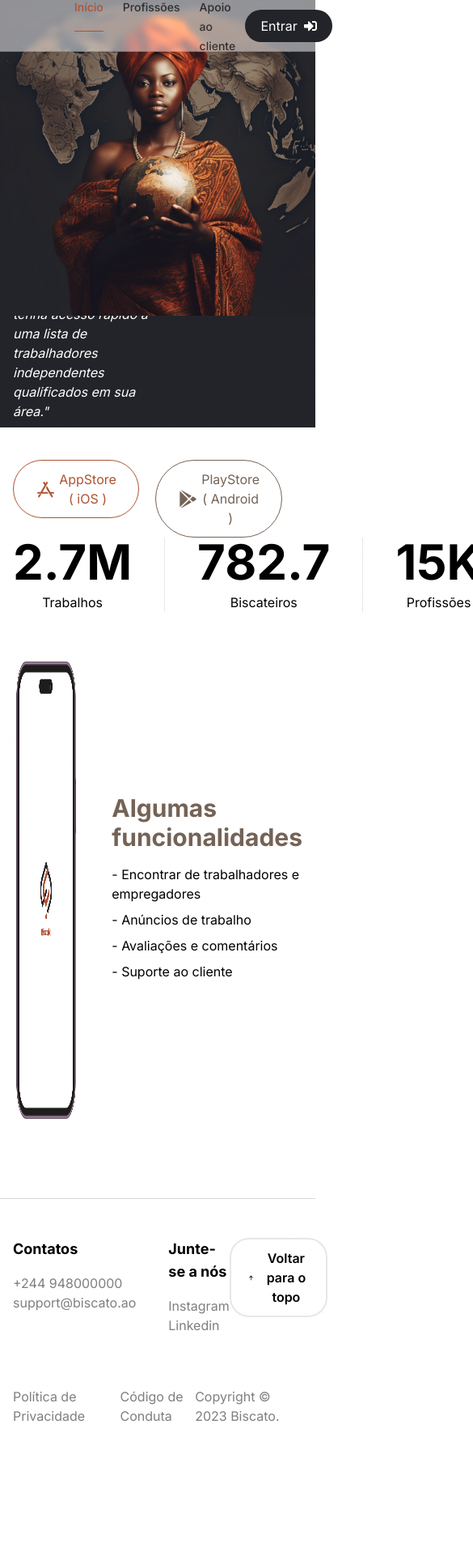
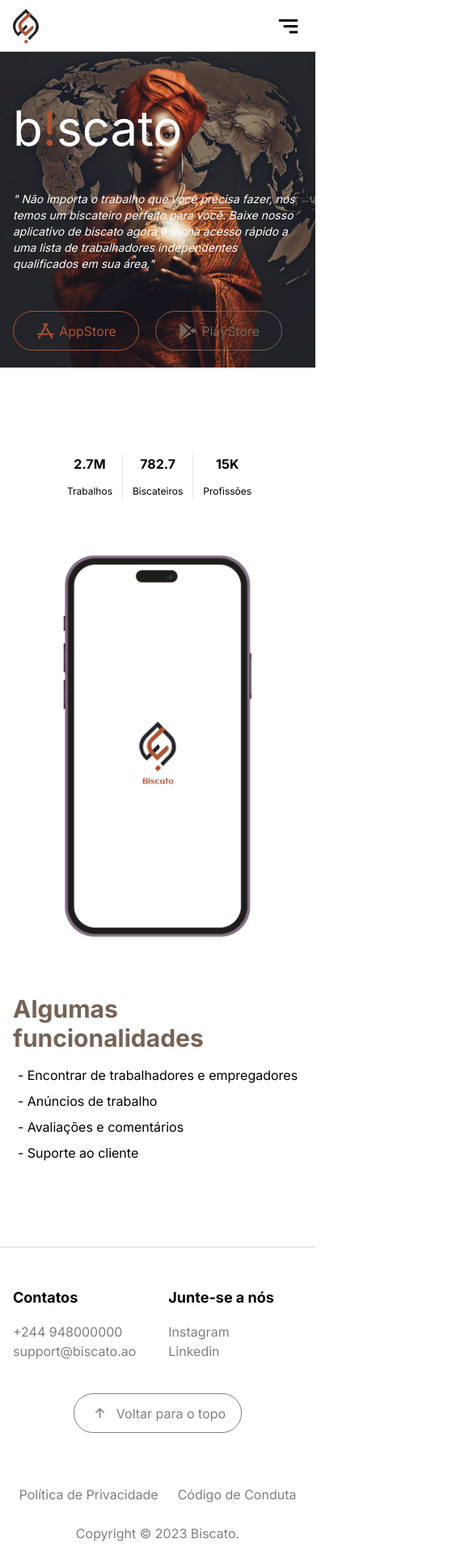
Before and after one commit to miguelbuca/bicato-frontend, a Next.js app: page / in a window 390 px wide. Shown: the whole page at 81% size, 585 px wide, since content can reach past the window. Before the commit the page ends 1777 px from the top, so only its background shows below. Built offline with nearby package versions, Linux system fonts and the light colour scheme.

Commit message:
feat: add responsive and re-write routes

```diff
--- a/src/app/page.tsx
+++ b/src/app/page.tsx
@@ -8,16 +8,16 @@
 
 export default function Home() {
   return (
-    <main className="flex flex-col min-h-screen">
-      <section className="relative before:absolute dark:bg-secondary top-[-64px] bg-secondary h-[33rem]">
+    <main className="flex flex-col min-h-screen overflow-x-hidden">
+      <section className="relative before:absolute dark:bg-secondary top-[-64px] bg-secondary xs:h-[33rem] ss:h-[25rem]">
         <div className="flex relative justify-center">
           <div className="flex flex-col pt-[64px] w-full max-w-screen-xl px-4 mx-auto h-[650px]">
-            <div className="flex flex-1 text-white justify-center flex-col max-w-[50%]">
-              <div className="text-8xl">
+            <div className="md:relative flex flex-1 text-white justify-center flex-col max-w-[50%] md:min-w-0 md:bottom-10 sm:absolute sm:z-10 sm:min-w-full sm:bottom-20 xs:absolute xs:z-10 xs:min-w-full xs:bottom-36 ss:absolute ss:z-10 ss:min-w-full ss:top-32 md:-top-10">
+              <div className="sm:text-8xl xs:text-6xl ss:text-6xl">
                 b<span className="text-primary">!</span>scato
               </div>
-              <div>
-                <p className="text-base italic my-[3rem]">
+              <div className="md:max-w-none xs:max-w-[90%] ss:max-w-[90%]">
+                <p className="md:text-base italic my-[3rem]  xs:text-sm ss:text-sm">
                   &quot; Não importa o trabalho que você precisa fazer, nós
                   temos um biscateiro perfeito para você. Baixe nosso aplicativo
                   de biscato agora e tenha acesso rápido a uma lista de
@@ -26,7 +26,7 @@
               </div>
               <StoreButtons />
             </div>
-            <div className="flex items-end h-[123px] max-w-[50%]">
+            <div className="flex ml:items-end h-[123px] ml:max-w-[50%] ml:bottom-0 xs:max-w-full xs:items-center xs:justify-center xs:absolute xs:w-full xs:bottom-[-128px] ss:max-w-full ss:items-center ss:justify-center ss:absolute ss:w-full ss:bottom-0">
               <Metrics
                 data={[
                   {
@@ -45,19 +45,16 @@
               />
             </div>
           </div>
-          <div className="absolute right-0 flex justify-end">
+          <div className="absolute right-0 flex justify-end sm:bottom-0 xs:bottom-[123px] ss:top-[64px]">
             <Image height={650} src={Cover} alt="cover-person" />
           </div>
         </div>
       </section>
-      <section className="relative flex gap-10 justify-center flex-row top-[64px] my-32 w-full max-w-screen-xl p-4 mx-auto">
+      <section className="relative flex gap-10 justify-center flex-row top-[64px] my-32 w-full max-w-screen-xl p-4 mx-auto sm:flex-col md:flex-row xs:flex-col ss:flex-col">
         <div>
-          <div>
+          <div className="flex  sm:items-center sm:justify-center xs:items-center xs:justify-center ss:items-center ss:justify-center">
             <Image
-              style={{
-                height: 600,
-                width: "auto",
-              }}
+              className="sm:h-[600px] w-auto ss:h-[500px]"
               src={MobilePub}
               alt="mobile-pub"
             />
--- a/src/app/professions/page.tsx
+++ /dev/null
@@ -1,7 +0,0 @@
-export default function Home() {
-  return (
-    <main className="flex flex-col min-h-screen">
-      <section className="min-h-[35rem]">professions</section>
-    </main>
-  );
-}
--- a/src/app/support/page.tsx
+++ /dev/null
@@ -1,7 +0,0 @@
-export default function Home() {
-  return (
-    <main className="flex flex-col min-h-screen">
-      <section className="min-h-[35rem]">faq</section>
-    </main>
-  );
-}
--- a/src/components/Footer/index.tsx
+++ b/src/components/Footer/index.tsx
@@ -11,8 +11,8 @@
     <footer className="flex justify-center flex-col ">
       <div className="border-b border-[rgba(0,0,0,0.15)] dark:border-[rgba(255,255,255,0.15)]"></div>
       <div className="flex flex-col w-full max-w-screen-xl p-4 pt-12 mx-auto">
-        <div className="flex flex-row mb-16 gap-10">
-          <div>
+        <div className="flex sm:flex-row mb-16 gap-10 xs:flex-col ss:flex-col">
+          <div className="flex md:flex-1 md:gap-10 md:flex-row xs:justify-around xs:flex-row ss:flex-row ss:gap-10">
             <div>
               <strong className="text-lg">Contatos</strong>
               <ul className="mt-4">
@@ -26,9 +26,7 @@
                 </li>
               </ul>
             </div>
-          </div>
-          <div className="flex flex-1">
-            <div className="flex-1">
+            <div className="flex md:flex-1 sm:flex-none">
               <div className="w-fit">
                 <div>
                   <strong className="text-lg">Junte-se a nós</strong>
@@ -43,19 +41,23 @@
                 </div>
               </div>
             </div>
-            <div>
-              <button className="flex gap-2 items-center justify-center lex-row p-[.7rem_1.2rem] font-semibold border-[2px] border-[rgba(0,0,0,0,0.5)] rounded-3xl dark:border-[rgba(255,255,255,0.5)] text-[rgba(0,0,0,0,0.5)] dark:text-[rgba(255,255,255,0.5)]">
+          </div>
+          <div className="flex md:flex-row sm:flex-col xs:flex-col ss:flex-col">
+            <div className="flex xs:items-center xs:justify-center ss:items-center ss:justify-center">
+              <button className="flex gap-2 items-center justify-center lex-row p-[.7rem_1.2rem] border-[1px] border-[rgba(0,0,0,0.5)] rounded-3xl dark:border-[rgba(255,255,255,0.5)] text-[rgba(0,0,0,0.5)] dark:text-[rgba(255,255,255,0.5)] ">
                 <BsArrowUpShort size={25} /> <span>Voltar para o topo</span>
               </button>
             </div>
           </div>
         </div>
-        <div className="flex flex-row justify-between opacity-50">
-          <div className="flex flex-row">
+        <div className="flex md:flex-row justify-between opacity-50 sm:flex-col xs:flex-col ss:flex-col">
+          <div className="flex flex-row sm:items-center sm:justify-center sm:mb-6 xs:items-center xs:justify-center xs:mb-6 ss:items-center ss:justify-center ss:mb-6">
             <div className="mr-6">Política de Privacidade</div>
             <div>Código de Conduta</div>
           </div>
-          <div>Copyright © 2023 Biscato.</div>
+          <div className="flex sm:items-center sm:justify-center xs:items-center xs:justify-center ss:items-center ss:justify-center">
+            Copyright © 2023 Biscato.
+          </div>
         </div>
       </div>
     </footer>
--- a/src/components/Header/index.tsx
+++ b/src/components/Header/index.tsx
@@ -6,6 +6,7 @@
 import Logo from "@/app/icon.svg";
 import Image from "next/image";
 import { FaSignInAlt } from "react-icons/fa";
+import { BiMenuAltRight } from "react-icons/bi";
 
 export const Header = () => {
   const { menu, activeLink, handlerLink } = useHeaderMutation();
@@ -14,10 +15,15 @@
     <header className="h-[64px] sticky top-0 z-50 flex flex-col w-full antialiased backdrop-blur-sm backdrop-saturate-200 bg-white/50 dark:bg-black/50">
       <nav className="mb-[-1px] h-full flex items-center w-full max-w-screen-xl px-4 mx-auto">
         <div className="flex flex-row flex-1">
-          <div className="mr-16">
+          <div className="mr-16 md:flex-none sm:flex-none xs:flex-1 ss:flex-1">
             <Image src={Logo} alt="logo" />
           </div>
-          <div className="flex items-center">
+          <div className="flex items-center  md:hidden sm:hidden xs:flex ss:flex">
+            <button>
+              <BiMenuAltRight size={35} />
+            </button>
+          </div>
+          <div className="flex items-center sm:flex xs:hidden ss:hidden">
             <ul className="flex flex-row">
               {menu.map(({ name, url }, index) => (
                 <li
@@ -29,7 +35,7 @@
                     <span
                       className={`relative text-sm font-[500]  hover:opacity-100 transition-all ${
                         activeLink.value === url
-                          ? `text-primary before:flex-none before:absolute before:w-full before:h-[0.01rem] before:bottom-[-21px] mt-[21px] z-10 before:bg-primary bottom-0 opacity-100`
+                          ? `text-primary before:flex-none before:absolute before:w-full before:h-[0.01rem] before:bottom-[-22px] mt-[21px] z-10 before:bg-primary bottom-0 opacity-100`
                           : `dark:opacity-50 opacity-70`
                       }`}
                     >
@@ -42,7 +48,7 @@
           </div>
         </div>
         <div>
-          <button className="flex gap-2 items-center justify-center text-white bg-secondary dark:bg-primary p-[.5rem_1.2rem] rounded-3xl">
+          <button className="flex gap-2 items-center justify-center text-white bg-secondary dark:bg-primary p-[.5rem_1.2rem] rounded-3xl sm:flex xs:hidden ss:hidden">
             <span>Entrar</span>
             <FaSignInAlt />
           </button>
--- a/src/components/Header/mutation.ts
+++ b/src/components/Header/mutation.ts
@@ -1,7 +1,7 @@
 import { useBetterState } from "@/hooks";
 
 export const useHeaderMutation = () => {
-  const activeLink = useBetterState<string>("/");
+  const activeLink = useBetterState<string>(window.location.pathname);
   const menu: {
     name: string;
     url: string;
@@ -11,12 +11,16 @@
       url: "/",
     },
     {
-      name: "Profissões",
-      url: "/professions",
+      name: "Como funciona",
+      url: "/how-it-works",
     },
     {
-      name: "Apoio ao cliente",
-      url: "./support",
+      name: "FAQ",
+      url: "/faq",
+    },
+    {
+      name: "Sobre",
+      url: "./about",
     },
   ];
 
--- a/src/components/Metrics/index.tsx
+++ b/src/components/Metrics/index.tsx
@@ -6,19 +6,23 @@
 
 const Metrics = ({ data }: MetricsProps) => {
   return (
-    <div className="flex flex-row gap-10">
+    <div className="flex flex-row md:ml-0 sm:justify-center sm:items-center xs:justify-center xs:items-center xs:-ml-10 ss:-ml-10">
       {data.map(({ name, value }, index, arr) => (
         <div
           key={index}
           className={`flex flex-col items-center ${
-            index + 1 === arr.length ? `` : `border-r pr-10`
+            index + 1 === arr.length
+              ? `md:pl-5 sm:pl-5 ss:pl-3`
+              : `border-r md:px-10 sm:px-5 ss:px-3`
           }`}
         >
-          <div className="mb-2">
-            <strong className="text-6xl">{value}</strong>
+          <div className="flex items-center justify-center mb-2">
+            <strong className="lg:text-6xl md:text-4xl xs:text-xl ss:text-base">
+              {value}
+            </strong>
           </div>
           <div>
-            <span className="capitalize">{name}</span>
+            <span className="capitalize xs:text-xs ss:text-xs">{name}</span>
           </div>
         </div>
       ))}
--- a/src/components/StoreButtons/index.tsx
+++ b/src/components/StoreButtons/index.tsx
@@ -11,7 +11,10 @@
           <span className="mr-1">
             <GrAppleAppStore size={25} />
           </span>
-          <span>AppStore ( iOS )</span>
+          <span className="flex flex-row">
+            AppStore{" "}
+            <span className="lg:flex xs:hidden ss:hidden">( iOS )</span>
+          </span>
         </button>
       </Link>
       <Link href={"/"}>
@@ -19,7 +22,10 @@
           <span className="mr-1">
             <IoLogoGooglePlaystore size={25} />
           </span>
-          <span>PlayStore ( Android )</span>
+          <span className="flex flex-row">
+            PlayStore{" "}
+            <span className="lg:flex xs:hidden ss:hidden">( Android )</span>
+          </span>
         </button>
       </Link>
     </div>
--- a/tailwind.config.js
+++ b/tailwind.config.js
@@ -1,4 +1,5 @@
 /** @type {import('tailwindcss').Config} */
+
 module.exports = {
   content: [
     "./src/pages/**/*.{js,ts,jsx,tsx,mdx}",
@@ -7,6 +8,11 @@
   ],
   theme: {
     extend: {
+      screens: {
+        ss: "300px",
+        xs: "475px",
+        ml: "1485px",
+      },
       colors: {
         primary: "#ae5333",
         secondary: "#232429",
```
Also changed, not shown: src/app/about/page.tsx (added, +12 -0 lines), src/app/faq/page.tsx (added, +12 -0 lines), src/app/how-it-works/page.tsx (added, +12 -0 lines).
